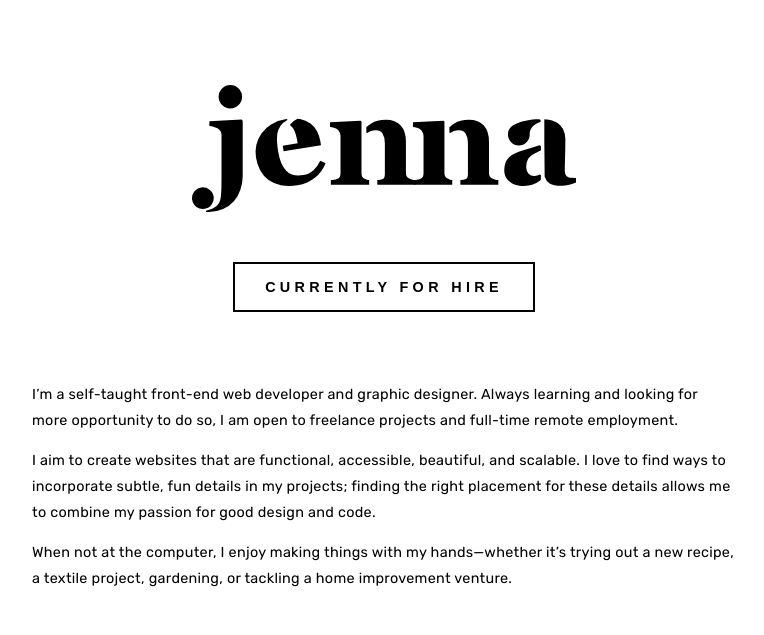
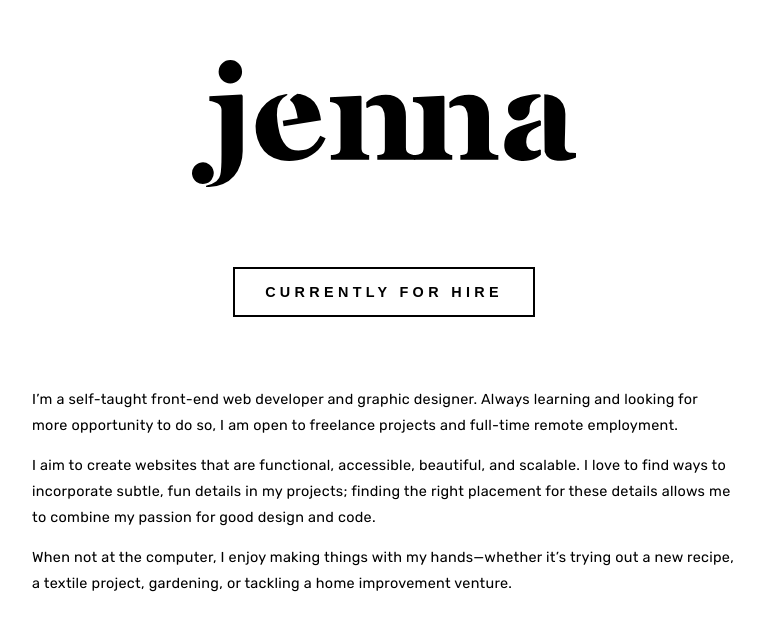
Before and after one commit to jenna-m/portfolio, a React (Create React App) app: page / in a window 1280 px wide. Shown: the part 165-800 px from the top of the page, without its empty margins (256-1020 px from the left). Built offline with nearby package versions, Linux system fonts and the light colour scheme.

Commit message:
Update index.css

```diff
--- a/src/index.css
+++ b/src/index.css
@@ -121,7 +121,7 @@ a {
 /* Home */
 .home-content {
 	width: 100%;
-	margin-top: 200px;
+	margin-top: 175px;
 	display: flex;
 	flex-direction: column;
 	flex-wrap: wrap;
@@ -131,7 +131,7 @@ a {
 
 /* Logo Styling */
 #logo-wrapper {
-	padding: 50px 0px;
+	margin: 50px 0px 80px;
 	width: 100vw;
 	display: flex;
 	justify-content: center;
```
